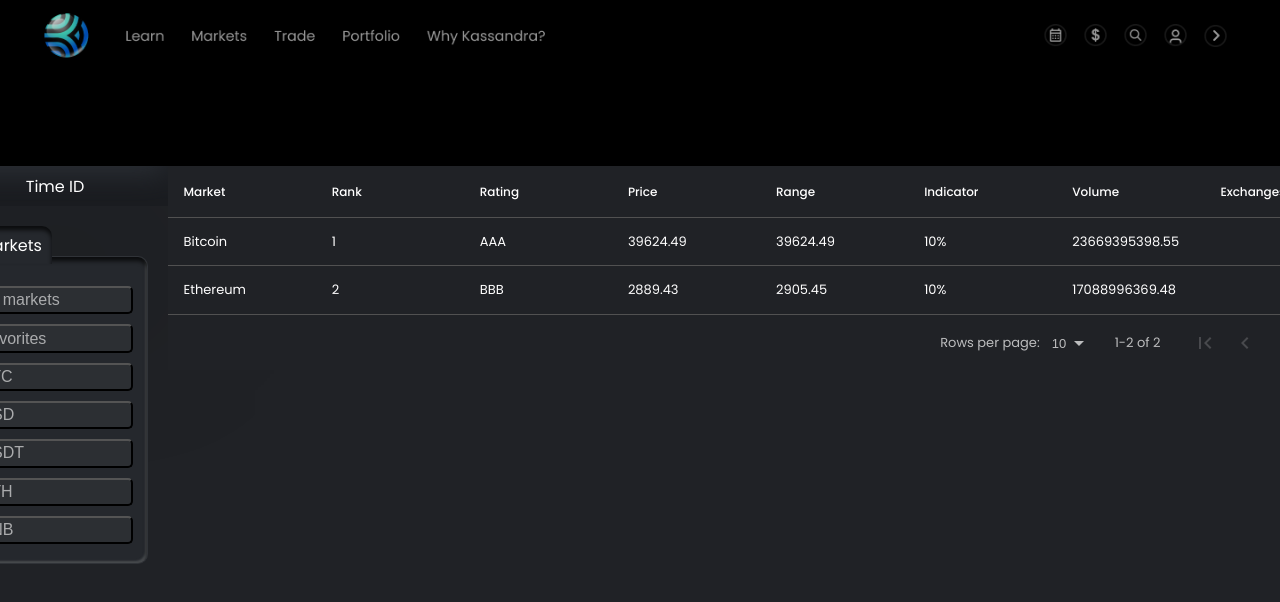
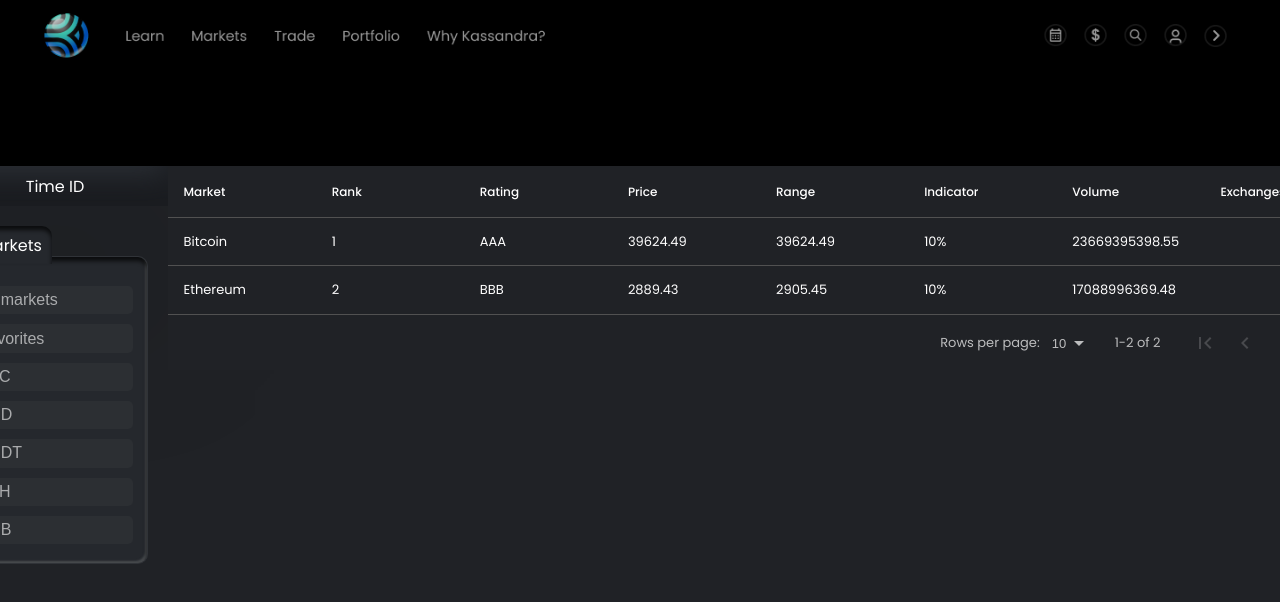
Before and after one commit to kassandra-tech/markets, a Next.js app in the folder frontend/: page / in a window 1280 px wide. Shown: the top 602 px of the page. Built offline with nearby package versions, Linux system fonts and the light colour scheme.

Commit message:
remove table filter border

```diff
--- a/frontend/components/market-data-table.tsx
+++ b/frontend/components/market-data-table.tsx
@@ -165,6 +165,8 @@
   align-items: center;
   color: rgba(255, 255, 255, 0.6);
   margin-top: 10px;
+  outline: none;
+  border: 0;
 `;
 
 const StyledDataTableContainer = styled(FlexColumn)`
```
